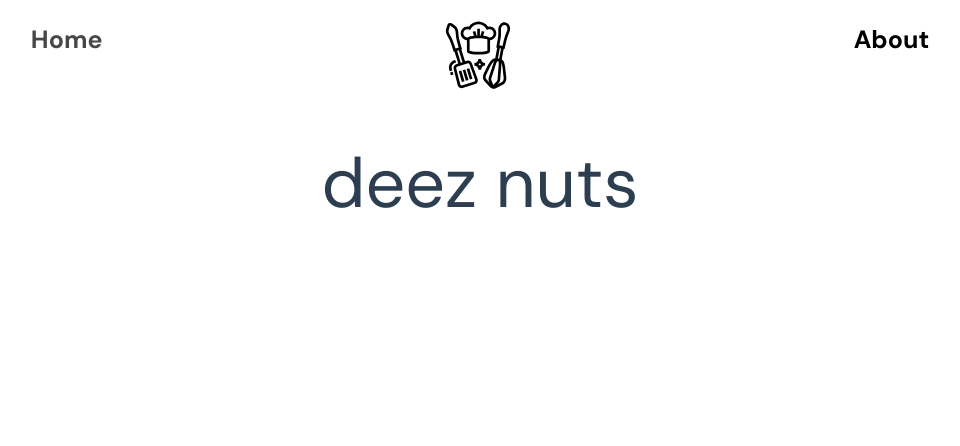
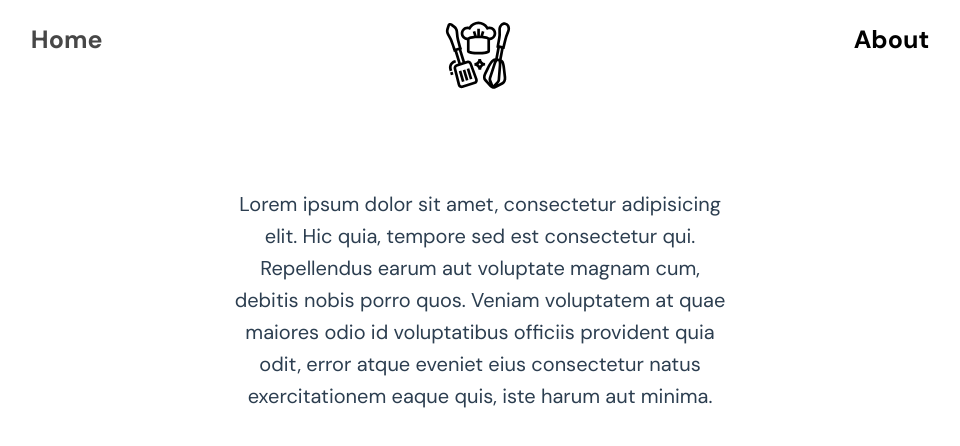
Before and after one commit to soup-bot/RecipesApp, a Vue app: page /about in a window 1280 px wide. Shown: the top 446 px of the page, without its empty margins (160-1120 px from the left). Built offline with nearby package versions, Linux system fonts and the light colour scheme.

Commit message:
workingz

```diff
--- a/src/views/AboutView.vue
+++ b/src/views/AboutView.vue
@@ -1,13 +1,16 @@
 <template>
   <div class="deeznuts">
-  <h1>deez nuts</h1>
+  <h1>Lorem ipsum dolor sit amet, consectetur adipisicing elit. Hic quia, tempore sed est consectetur qui. Repellendus earum aut voluptate magnam cum, debitis nobis porro quos. Veniam voluptatem at quae maiores odio id voluptatibus officiis provident quia odit, error atque eveniet eius consectetur natus exercitationem eaque quis, iste harum aut minima.</h1>
 </div>
 </template>
 
 <style scoped>
 h1{
-  font-size: 70px;
+  font-size: 20px;
   margin: auto;
+  margin-top: 60px;
+  max-width: 500px;
+  text-align: center;
 }
 .deeznuts{
   width: 100%;
```
